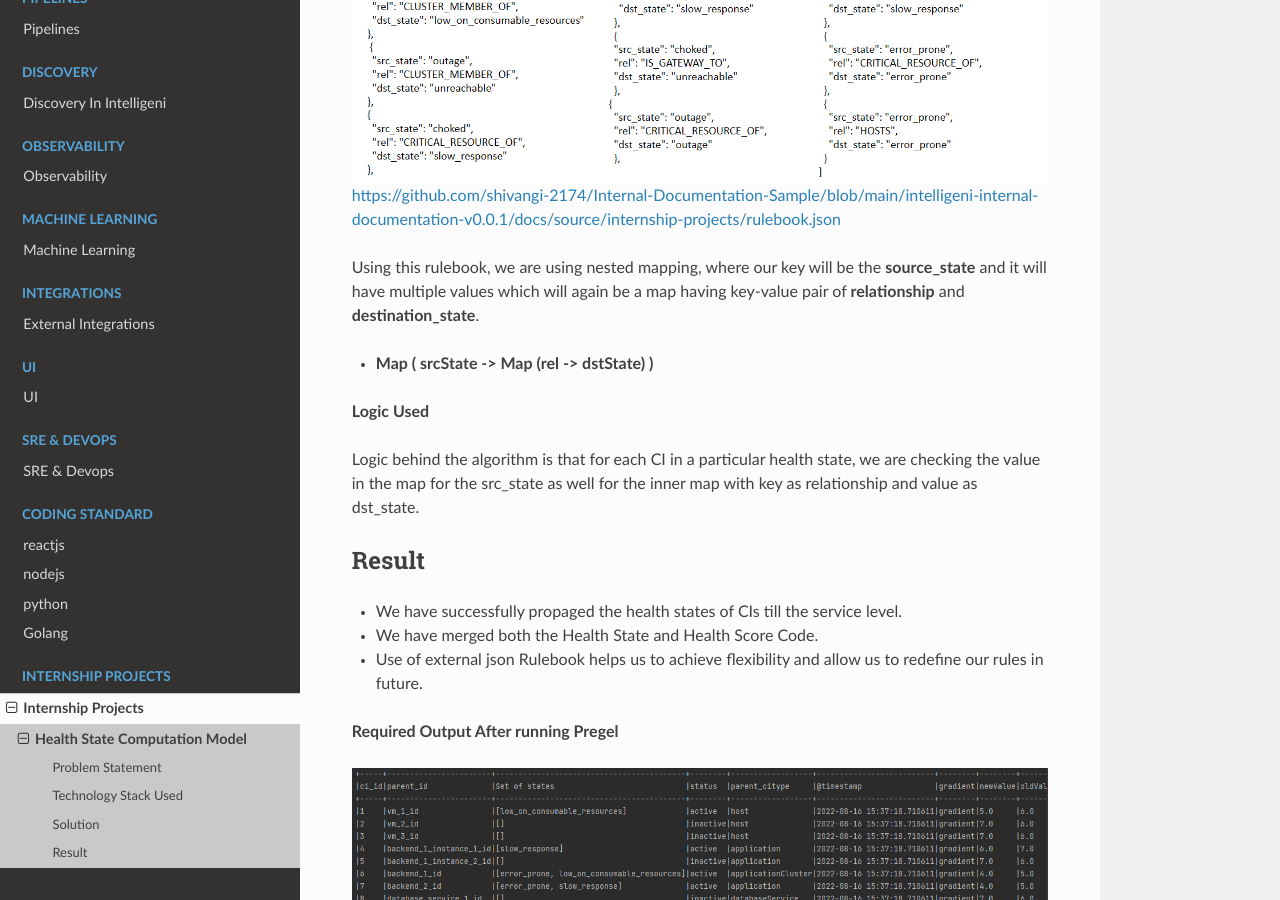
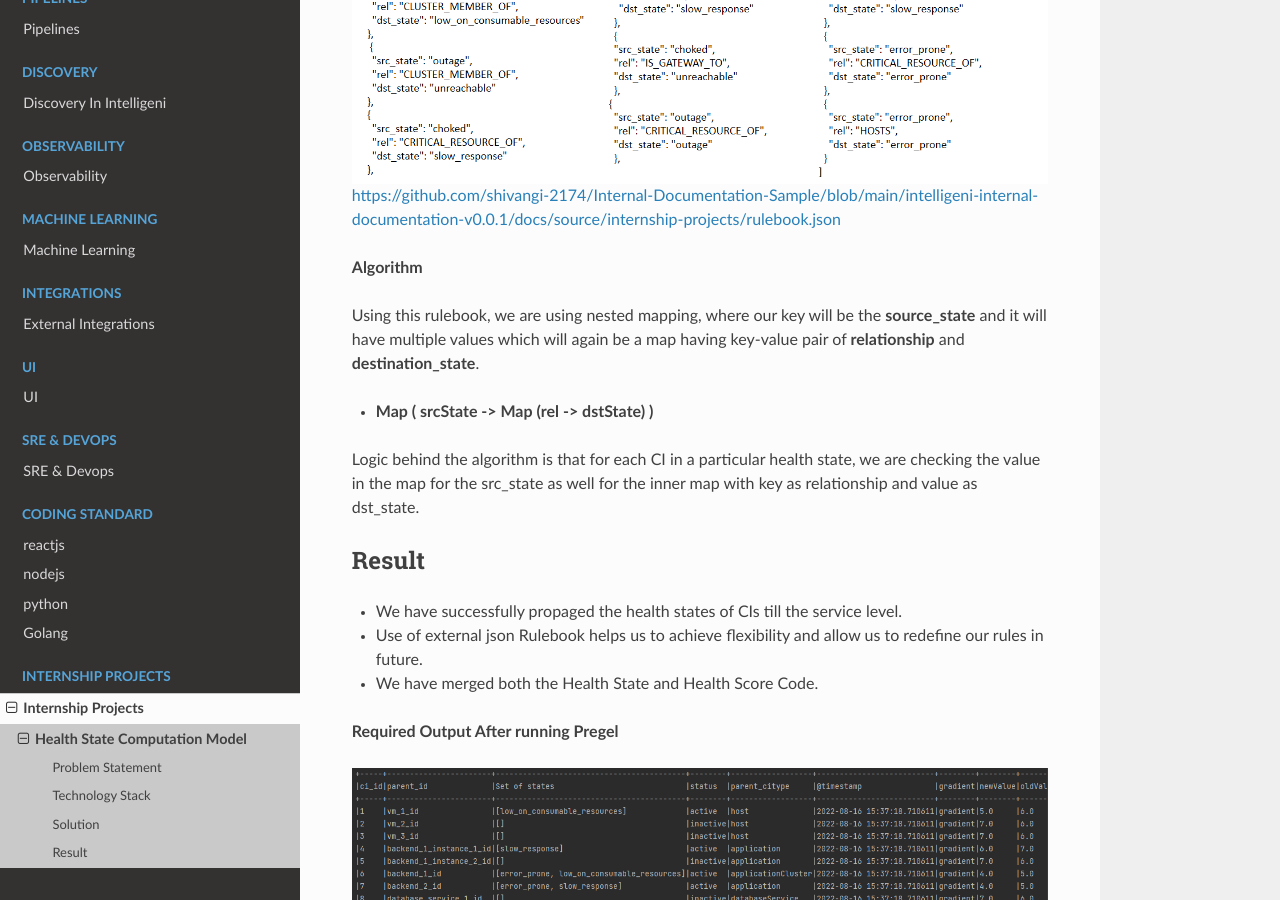
Before and after one commit to shivangi-2174/Internal-Documentation-Sample, a Sphinx documentation site: the page built from intelligeni-internal-documentation-v0.0.1/docs/source/internship-projects/healthstate.rst, in a window 1280 px wide and 900 px high, scrolled down 2350 px. Built offline with Sphinx 7.4.7 and the Read the Docs theme 2.0.0, drawn with Linux system fonts in a browser that asks for light colours; pages that are not in the unit, such as notebooks, are missing from menus; some of the changed text lies outside the part shown.

Commit message:
Update healthstate.rst

```diff
--- a/intelligeni-internal-documentation-v0.0.1/docs/source/internship-projects/healthstate.rst
+++ b/intelligeni-internal-documentation-v0.0.1/docs/source/internship-projects/healthstate.rst
@@ -16,7 +16,7 @@
 
 **Pregel API** - https://spark.apache.org/docs/latest/graphx-programming-guide.html#pregel-api
 
-Technology Stack Used
+Technology Stack
 ########
 
 - Scala/Spark
@@ -41,11 +41,12 @@
 We will be using a sample knowledge graph as a reference where we have listed down the CIs and relationship between them.
 
 
-                                                                      Sample Knowledge Graph
+**Sample Knowledge Graph**
 
 .. figure:: sampleKnowledgeGraphwithStates.jpg
     :alt: Process
     :figclass: align-center
+
 
 
 
@@ -69,11 +70,12 @@
 
 https://github.com/shivangi-2174/Internal-Documentation-Sample/blob/main/intelligeni-internal-documentation-v0.0.1/docs/source/internship-projects/rulebook.json
 
+
+**Algorithm**
+
 Using this rulebook, we are using nested mapping, where our key will be the **source_state** and it will have multiple values which will again be a map having key-value pair of **relationship** and **destination_state**.
 
 - **Map  ( srcState ->  Map  (rel -> dstState)  )**
-
-**Logic Used**
 
 Logic behind the algorithm is that for each CI in a particular health state, we are checking the value in the map for the src_state as well for the inner map with key as relationship and value as dst_state.
 
@@ -81,14 +83,15 @@
 ######
 
 - We have successfully propaged the health states of CIs till the service level.
+- Use of external json Rulebook helps us to achieve flexibility and allow us to redefine our rules in future.
 - We have merged both the Health State and Health Score Code.
-- Use of external json Rulebook helps us to achieve flexibility and allow us to redefine our rules in future.
 
 **Required Output After running Pregel**
 
 .. figure:: TabularRepresentationAfterPregel.PNG
     :alt: Process
     :figclass: align-center
+
 
 **Output for Health State**
 
```
